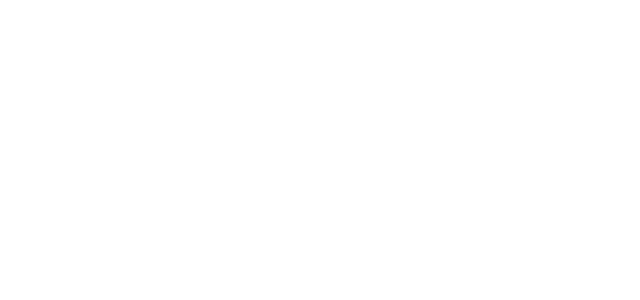
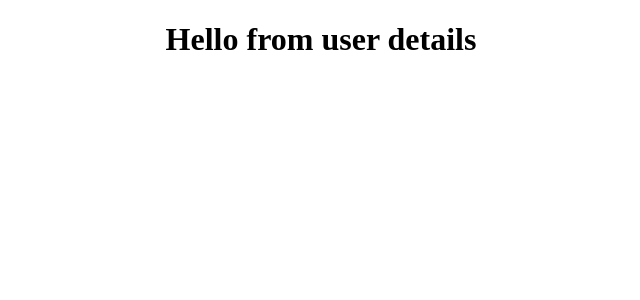
Before and after one commit to webQbe/react_multistep_form, a React (Create React App) app: page / in a window 1280 px wide. Shown: the top 300 px of the page, without its empty margins (319-959 px from the left). Built offline with nearby package versions, Linux system fonts and the light colour scheme.

Commit message:
Rendered FormUserDetails component through UserForm

```diff
--- a/src/App.js
+++ b/src/App.js
@@ -1,7 +1,12 @@
 import './App.css';
+import UserForm from './components/UserForm';
 
 function App() {
-    return
+    return (
+        <div className='App'>
+            <UserForm />
+        </div>
+    )
 }
 
 export default App;
--- a/src/components/FormUserDetails.js
+++ b/src/components/FormUserDetails.js
@@ -0,0 +1,13 @@
+import React, { Component } from 'react'
+
+export class FormUserDetails extends Component {
+  render() {
+    return (
+      <div>
+        <h1>Hello from user details</h1>
+      </div>
+    )
+  }
+}
+
+export default FormUserDetails
--- a/src/components/UserForm.js
+++ b/src/components/UserForm.js
@@ -0,0 +1,86 @@
+import React, { Component } from 'react'
+import FormUserDetails from './FormUserDetails';
+
+export class UserForm extends Component {
+
+    // State Management
+    state = {
+        step: 1,
+        firstName: '',
+        lastName: '',
+        email: '',
+        occupation: '',
+        city: '',
+        bio: ''
+    }
+    /* The component uses the state object to manage:
+
+        step: Tracks the current step of the form
+            (e.g., 1 for the first form, 2 for the second, etc.).
+
+        Form Fields: Stores the values for firstName, lastName, email, occupation, city, and bio.
+    */
+
+
+    // Navigation Functions
+
+    // Increments the step by 1
+    nextStep = () => {
+        const { step } = this.state;
+        this.setState({
+            step: step + 1
+        });
+    }
+
+    // Decrements the step by 1
+    prevStep = () => {
+        const { step } = this.state;
+        this.setState({
+            step: step - 1
+        });
+    }
+
+    // Form Input Handling
+    handleChange = input => e => {
+
+        this.setState({[input]: e.target.value});
+         /* The handleChange function updates the state when a form field value changes.
+            It uses the input name as the key to update the corresponding field in the state. */
+    }
+
+  // Dynamic Rendering
+  render() {
+    // Property Extraction from the state:
+    const { step } = this.state;
+    const { firstName, lastName, email, occupation, city, bio } = this.state;
+
+    /* Values Extraction:
+    Before rendering, the current form field values are extracted into a values object */
+    const values = { firstName, lastName, email, occupation, city, bio };
+    /* This values object is passed as a prop to child components */
+
+    /* The render method dynamically renders different components or messages based on the current step. */
+
+    switch(step){
+        case 1:
+            return(
+                // Render FormUserDetails component
+                <FormUserDetails
+                    nextStep={this.nextStep} // The function to move to the next step
+                    handleChange={this.handleChange} // Updates the form fields
+                    values={values} // The current form values to pre-fill or handle form state
+                />
+            )
+        case 2:
+            return <h1>FormPersonalDetails</h1> // Render placeholder message
+
+        case 3:
+            return <h1>Confirm</h1> // Render placeholder message
+
+        case 4:
+            return <h1>Success</h1> // Render placeholder message
+    }
+  }
+}
+
+export default UserForm
```
